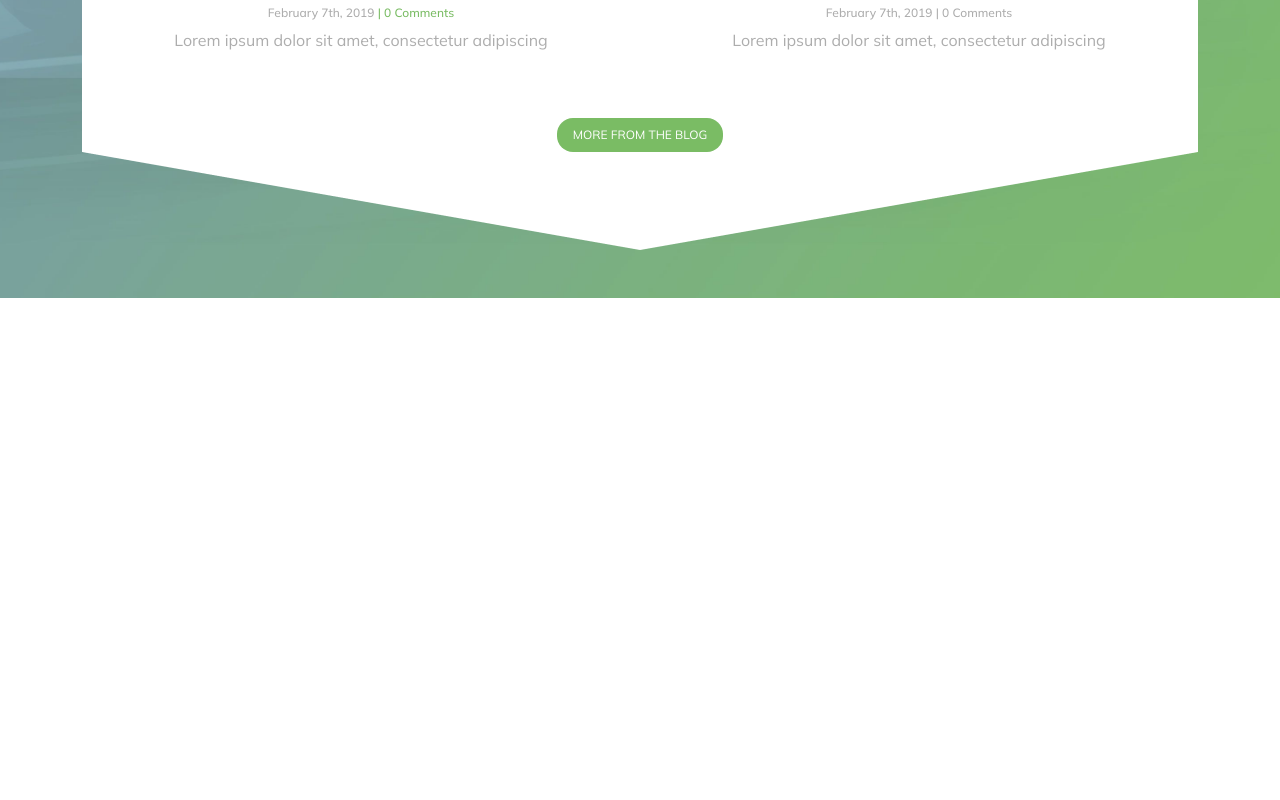
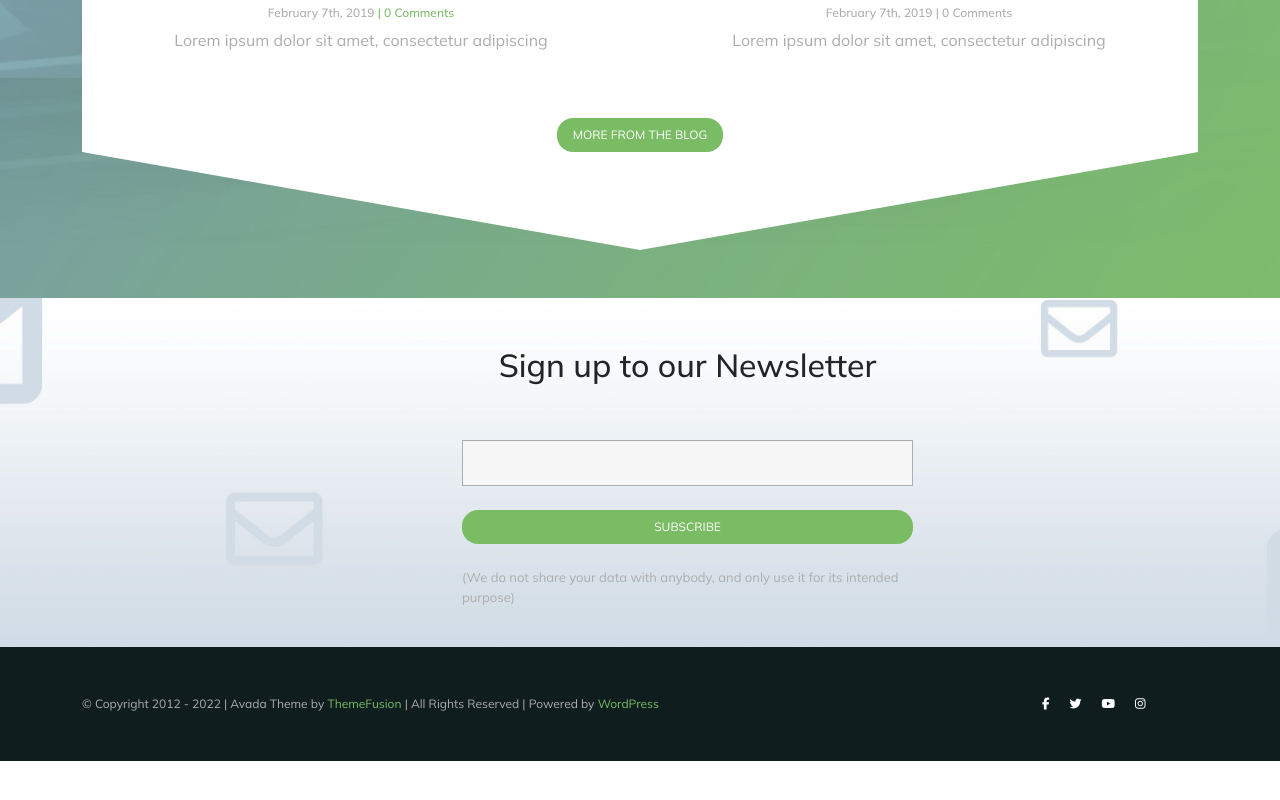
Before and after one commit to Pier98Sa/proj-html-vuejs, a Vue app: page / in a window 1280 px wide. Shown: the part 3908-4708 px from the top of the page. After the commit the page ends 4669 px from the top, so only its background shows below. Built offline with nearby package versions, Linux system fonts and the light colour scheme.

Commit message:
footer-bottom completo

```diff
--- a/src/App.vue
+++ b/src/App.vue
@@ -34,12 +34,7 @@ export default {
   #app{
     font-family: 'Mulish', sans-serif;
   }
-  //rule for container
-  .my_container{
-    max-width: 980px;
-    width: 100%;
-    margin: 0 auto;
-  }
+
   //rule for button
   .ms_btn{
     border-radius: 16px;
--- a/src/components/MyFooter.vue
+++ b/src/components/MyFooter.vue
@@ -1,11 +1,31 @@
 <template>
     <footer>
+        <MyNewsletter />
+
         <div class="footer-top">
 
         </div>
 
         <div class="footer-bottom">
+            <div class="container-xl py-5">
+                <div class="row align-items-center justify-content-center">
+                    <div class="col-10 d-flex align-item-center">
+                        <div>
+                            <p>© Copyright 2012 - 2022 | Avada Theme by <span>ThemeFusion</span>  | All Rights Reserved | Powered by <span>WordPress</span> </p>
+                        </div>
+                    </div>
 
+                    <div class="col-2 d-flex align-item-center">
+                        <a href="#"><i class="fa-brands fa-facebook-f"></i></a>
+                        <a href="#"><i class="fa-brands fa-twitter"></i></a>
+                        <a href="#"><i class="fa-brands fa-youtube"></i></a>
+                        <a href="#"><i class="fa-brands fa-instagram"></i></a>
+
+                    </div>
+
+                </div>
+
+            </div>
         </div>
 
     </footer>
@@ -13,24 +33,37 @@
 </template>
 
 <script>
+import MyNewsletter from './partials/MyNewsletter.vue'
+
 export default {
     name:'MyFooter',
+    components:{
+       MyNewsletter,
+    }
 
 }
 </script>
 
 <style lang="scss" scoped>
-    footer{
-        margin-top: 5200px;
-    }
-    .footer-top{
-        height: 550px;
-        background-color: violet;
-    }
+@import "../style/variables.scss";
 
     .footer-bottom{
-        height: 150px;
-        background-color: purple;
+        background-color: $primaryColorFooterBottom;
+        p{
+            color: $tertiaryColorFooterBottom;
+            font-size: 12px;
+            margin:0px;
+
+            span{
+                color: $secondaryColorFooterBottom;
+            }
+        }
+
+        a{
+            color: $quaternaryColorFooterBottom;
+            padding: 0 10px 0 10px;
+            font-size: 12px;
+            margin:0px;
+        }
     }
-
 </style>
--- a/src/components/MyMain.vue
+++ b/src/components/MyMain.vue
@@ -8,7 +8,6 @@
         <MyInstructors />
         <MyTestimonials />
         <LatestNews />
-
     </main>
 </template>
 
@@ -41,8 +40,5 @@ export default {
 
 <style lang="scss" scoped>
 
-    main{
-        height: 1500px;
-    }
 
 </style>
--- /dev/null
+++ b/src/components/partials/MyNewsletter.vue
@@ -0,0 +1,56 @@
+<template>
+  <div class="newsletter">
+      <div class="container-xl">
+          <div class="row">
+              <div class="col-5 offset-4 d-flex flex-column align-items-center">
+                <h2 class="py-5 fs-2">Sign up to our Newsletter</h2>
+
+                <input type="text" class="w-100">
+
+                <div class="button w-100 py-4">
+                    <button type="submit" class="ms_btn ms_btn-green w-100">Subscribe</button>
+                </div>
+
+                <p class="pb-4 ">(We do not share your data with anybody, and only use it for its intended purpose)</p>
+
+              </div>
+
+          </div>
+
+      </div>
+
+  </div>
+</template>
+
+<script>
+
+export default {
+    name: 'MyNewsletter',
+
+}
+</script>
+
+<style lang="scss" scoped>
+@import "../../style/variables.scss";
+
+    .newsletter{
+        background-image: url(../../assets/newsletter_background.jpg);
+        background-repeat: no-repeat;
+        background-size: cover;
+        background-position:bottom;
+
+        input{
+            padding: 10px;
+            background-color: $secondaryColorNewsletter;
+            border: 1px solid $primaryColorNewsletter;
+
+        }
+
+        p{
+          color: $primaryColorNewsletter;
+          font-size: 13px;
+        }
+
+    }
+
+</style>
--- a/src/style/variables.scss
+++ b/src/style/variables.scss
@@ -51,4 +51,13 @@ $primaryColorHero: #fff;
 
 
 //Footer Color
-$primaryColorFooter:#0f1d1f;
+    //newsletter color
+    $primaryColorNewsletter:#adadad;
+    $secondaryColorNewsletter: #f7f7f7;
+
+
+    //Footer bottom
+    $primaryColorFooterBottom:#0f1d1f;
+    $secondaryColorFooterBottom:#7abc64;
+    $tertiaryColorFooterBottom:#adadad;
+    $quaternaryColorFooterBottom:#fff;
```
Also changed, not shown: src/assets/newsletter_background.jpg (added).
